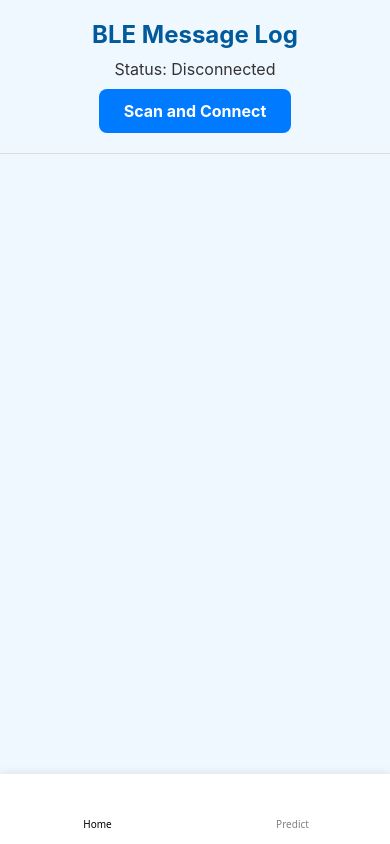
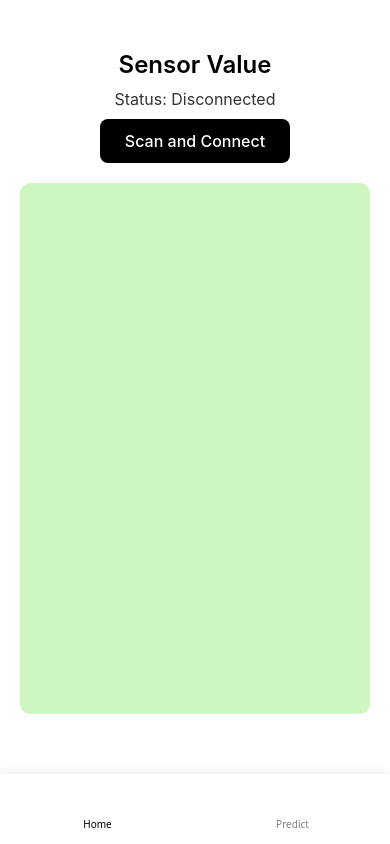
Before and after one commit to netprincesingh/soil-health, a React Native app: screen /Home in a window 390 px wide. Built offline with nearby package versions, Linux system fonts and the light colour scheme; some icons are missing; what react-native-ble-plx would draw is missing.

Commit message:
Home UI updated

```diff
--- a/src/navigation/bottomTabNavigator.tsx
+++ b/src/navigation/bottomTabNavigator.tsx
@@ -2,8 +2,8 @@ import * as React from 'react';
 import { createBottomTabNavigator } from '@react-navigation/bottom-tabs';
 import Icons from '@react-native-vector-icons/material-icons';
 
-import Home from "../screens/home/home";
-import Predict from "../screens/predict/predict";
+import Home from "../screens/home/Home";
+import Predict from "../screens/predict/Predict";
 
 const Tab = createBottomTabNavigator();
 
--- a/src/screens/home/home.tsx
+++ b/src/screens/home/home.tsx
@@ -14,19 +14,25 @@ import { Buffer } from 'buffer';
 
 
 
-// --- Fill in your ESP32's details here! ---
-const DEVICE_NAME = 'MyESP32'; // The name you set in your ESP32 code
+
+const DEVICE_NAME = 'MyESP32';
 const SERVICE_UUID = '4fafc201-1fb5-459e-8fcc-c5c9c331914b';
 const CHARACTERISTIC_UUID = 'beb5483e-36e1-4688-b7f5-ea07361b26a8';
-// ---------------------------------------------
 
 const bleManager = new BleManager();
 
-const App = () => {
+
+
+
+
+
+const Home = () => {
+
+
   const [connectionStatus, setConnectionStatus] = useState('Disconnected');
+  const [receivedMessages, setReceivedMessages] = useState([]);
 
-  // ✅ STATE IS NOW AN ARRAY to store all messages
-  const [receivedMessages, setReceivedMessages] = useState([]);
+
 
   // Request permissions
   useEffect(() => {
@@ -42,8 +48,13 @@ const App = () => {
     requestPermissions();
   }, []);
 
+
+
+
+
   // Scan for devices
   const startScan = () => {
+
     console.log('Scanning...');
     setConnectionStatus('Scanning...');
     setReceivedMessages([]); // Clear messages on new scan
@@ -56,12 +67,20 @@ const App = () => {
         bleManager.stopDeviceScan();
         connectToDevice(scannedDevice);
       }
+
     });
-  };
+  }
 
-  // Connect and monitor for data
+
+
+
+
+
+
   const connectToDevice = async (device) => {
+
     try {
+
       setConnectionStatus('Connecting...');
       await device.connect();
       setConnectionStatus('Connected');
@@ -80,7 +99,7 @@ const App = () => {
           const message = Buffer.from(characteristic.value, 'base64').toString('ascii');
           console.log('Received:', message);
 
-          // ✅ APPEND a new message to the array instead of overwriting
+          //APPEND a new message to the array instead of overwriting
           setReceivedMessages(prevMessages => [...prevMessages, message]);
         },
       );
@@ -88,53 +107,98 @@ const App = () => {
       console.error('Connection error:', error);
       setConnectionStatus('Connection Failed');
     }
-  };
+
+  }
+
+
+
 
   return (
+
     <SafeAreaView style={styles.container}>
+
       <View style={styles.header}>
-        <Text style={styles.title}>BLE Message Log</Text>
+        <Text style={styles.title}>Sensor Value</Text>
         <Text style={styles.statusText}>Status: {connectionStatus}</Text>
+
         <TouchableOpacity style={styles.button} onPress={startScan}>
-          <Text style={styles.buttonText}>Scan and Connect</Text>
+
+          {connectionStatus === "Connected" ? (
+            <Text style={styles.buttonText}>Connected</Text>
+          ) : (
+            <Text style={styles.buttonText}>Scan and Connect</Text>
+          )}
         </TouchableOpacity>
       </View>
 
-      {/* ✅ SCROLLVIEW to display the list of messages */}
-      <ScrollView style={styles.logContainer}>
-        {receivedMessages.map((message, index) => (
-          <Text key={index} style={styles.logText}>
-            {`[${index + 1}]: ${message}`}
-          </Text>
-        ))}
+
+
+
+      <ScrollView
+        style={styles.logContainer}
+        showsVerticalScrollIndicator={false}
+
+      >
+
+        <ScrollView
+          style={styles.logContainer}
+          showsVerticalScrollIndicator={false}
+        >
+          {receivedMessages.map((message, index) => (
+            <Text
+              key={index}
+              // Apply styles conditionally
+              style={[
+                styles.logText, // Your base style
+                // If the message includes 'Temp', add an extra style object
+                message.includes('Temp') && { marginBottom: 50 }
+              ]}
+            >
+              {`${index + 1}. ${message}`}
+            </Text>
+          ))}
+        </ScrollView>
+
       </ScrollView>
+
+
+
     </SafeAreaView>
+
   );
-};
+}
+
+
+
+
 
 const styles = StyleSheet.create({
   container: {
     flex: 1,
-    backgroundColor: '#f0f8ff',
+    paddingBottom:50,
+    paddingHorizontal:20,
+    backgroundColor:"white",
+
   },
   header: {
+    paddingTop: 50,
     padding: 20,
     alignItems: 'center',
-    borderBottomWidth: 1,
-    borderColor: '#ddd',
+
   },
   title: {
     fontSize: 24,
-    fontWeight: 'bold',
-    color: '#005a9c',
+    fontWeight: '600',
+    color: 'black',
   },
+
   statusText: {
     fontSize: 16,
     color: '#333',
     marginVertical: 10,
   },
   button: {
-    backgroundColor: '#007bff',
+    backgroundColor: 'black',
     paddingVertical: 12,
     paddingHorizontal: 25,
     borderRadius: 8,
@@ -142,21 +206,27 @@ const styles = StyleSheet.create({
   buttonText: {
     color: '#ffffff',
     fontSize: 16,
-    fontWeight: 'bold',
+    fontWeight: '500',
   },
   logContainer: {
     flex: 1,
-    padding: 10,
+    paddingLeft: 10,
+    paddingRight: 10,
+    backgroundColor:"#cef6c1ff",
+    borderRadius:10,
+    marginBottom:80,
+    paddingBottom:10,
+
   },
   logText: {
+    paddingLeft:5,
     fontSize: 14,
-    color: '#000',
     marginBottom: 5,
-    fontFamily: Platform.OS === 'ios' ? 'Menlo' : 'monospace',
-    borderBottomWidth: 1,
-    borderColor: '#eee',
+    borderWidth: 1,
+    borderRadius:7,
+    borderColor: 'black',
     paddingBottom: 5,
   },
 });
 
-export default App;
+export default Home;
```
